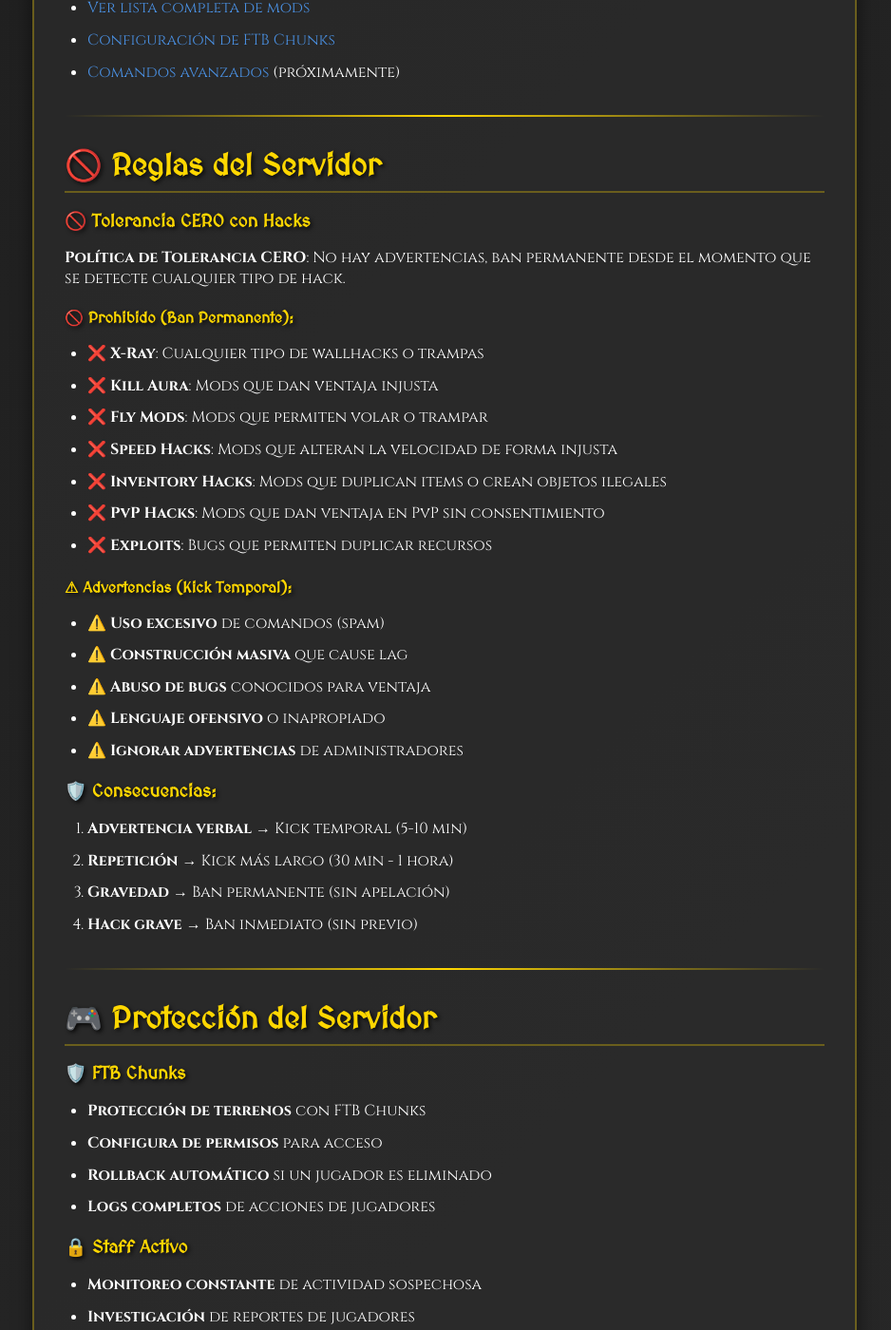
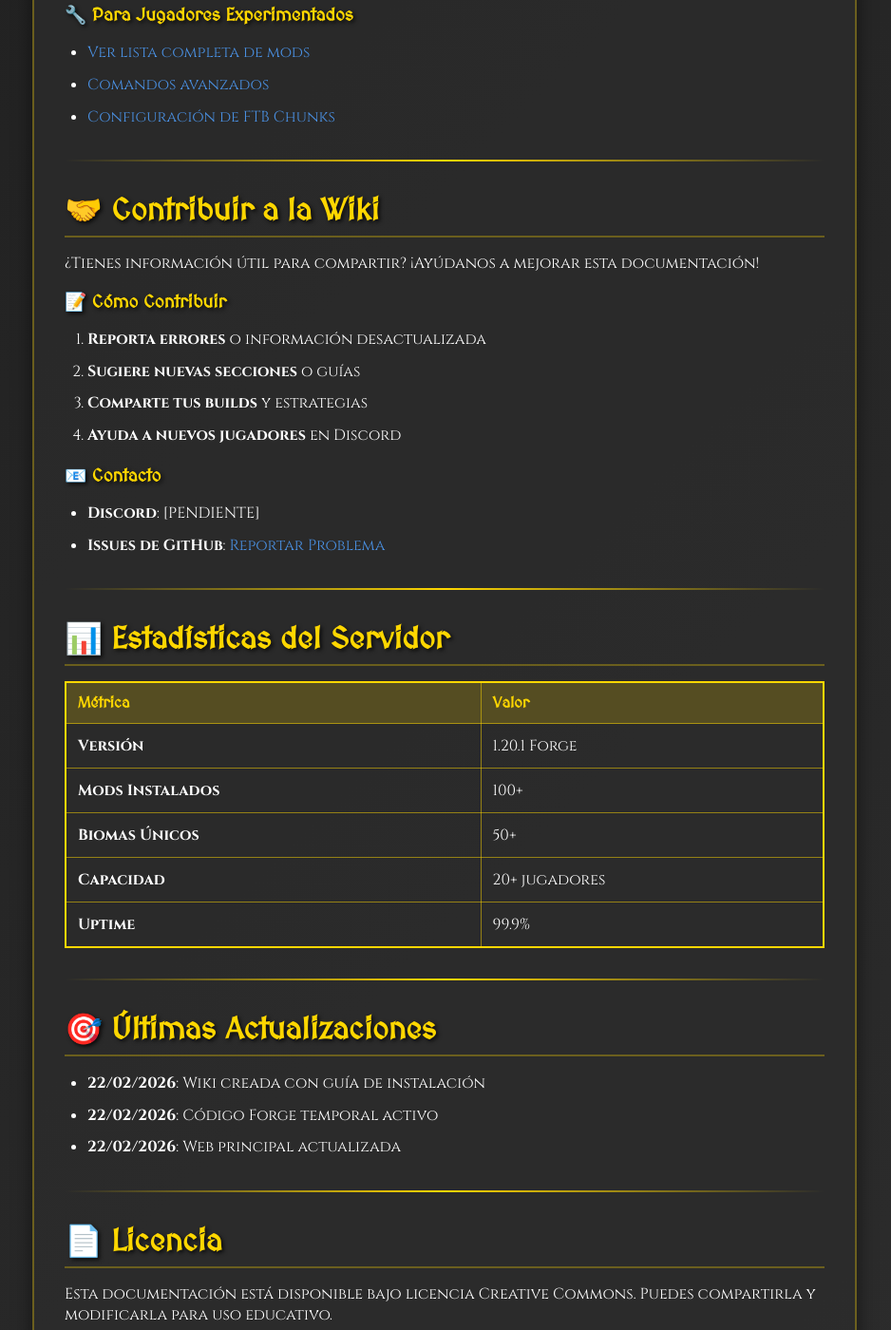
Before and after one commit to evilthork/iberiansmc, a Jekyll site: the page built from index.md, in a window 1280 px wide and 1400 px high, scrolled down 2021 px. Shown: the whole window at 95% size, without its empty margins (172-1110 px from the left). Built offline with Jekyll 4.4.1, drawn with Linux system fonts in a browser that asks for light colours; some of the changed text lies outside the part shown.

```diff
--- a/index.md
+++ b/index.md
@@ -32,9 +33,9 @@
 - **Espacio**: 2GB libres para mods
 
 ### 🔗 Enlaces Importantes
-- **Web Principal**: [evilthork.github.io](https://evilthork.github.io)
+- **Web Principal**: [evilthork.github.io](https://evilthork.github.io/iberiansmc)
 - **IP del Servidor**: `iberians.modded.fun`
-- **Código CurseForge**: `SlK8gJY7` (válido hasta 02/03/2026)
+- **Código Forge**: `SlK8gJY7` (válido hasta 02/03/2026)
 - **Discord**: [PENDIENTE]
 
 ### 🌟 Características Principales
@@ -49,94 +50,31 @@
 ## 🗺️ Navegación Rápida
 
 ### 📦 Para Nuevos Jugadores
-1. [Lee la guía de instalación](guia-instalacion.md)
-2. [Usa el código Forge](guia-instalacion.md#método-1-curseforge-app-recomendado)
+1. [Lee la guía de instalación](guia-instalacion)
+2. [Usa el código CurseForge](guia-instalacion#método-1-curseforge-app-recomendado)
 3. [Conéctate al servidor](iberians.modded.fun)
 4. [Únete a nuestro Discord](#) (próximamente)
 
 ### 🔧 Para Jugadores Experimentados
-- [Ver lista completa de mods](lista-mods.md)
-- [Configuración de FTB Chunks](guia-instalacion.md#ftb-chunks)
-- [Comandos avanzados](#) (próximamente)
+- [Ver lista completa de mods](lista-mods)
+- [Comandos avanzados](comandos)
+- [Configuración de FTB Chunks](guia-instalacion#ftb-chunks)
 
 ---
 
-## 🚫 Reglas del Servidor
+## 🤝 Contribuir a la Wiki
 
-### 🚫 **Tolerancia CERO con Hacks**
-**Política de Tolerancia CERO**: No hay advertencias, ban permanente desde el momento que se detecte cualquier tipo de hack.
+¿Tienes información útil para compartir? ¡Ayúdanos a mejorar esta documentación!
 
-#### 🚫 **Prohibido (Ban Permanente):**
-- ❌ **X-Ray**: Cualquier tipo de wallhacks o trampas
-- ❌ **Kill Aura**: Mods que dan ventaja injusta
-- ❌ **Fly Mods**: Mods que permiten volar o trampar
-- ❌ **Speed Hacks**: Mods que alteran la velocidad de forma injusta
-- ❌ **Inventory Hacks**: Mods que duplican items o crean objetos ilegales
-- ❌ **PvP Hacks**: Mods que dan ventaja en PvP sin consentimiento
-- ❌ **Exploits**: Bugs que permiten duplicar recursos
+### 📝 Cómo Contribuir
+1. **Reporta errores** o información desactualizada
+2. **Sugiere nuevas secciones** o guías
+3. **Comparte tus builds** y estrategias
+4. **Ayuda a nuevos jugadores** en Discord
 
-#### ⚠ **Advertencias (Kick Temporal):**
-- ⚠️ **Uso excesivo** de comandos (spam)
-- ⚠️ **Construcción masiva** que cause lag
-- ⚠️ **Abuso de bugs** conocidos para ventaja
-- ⚠️ **Lenguaje ofensivo** o inapropiado
-- ⚠️ **Ignorar advertencias** de administradores
-
-### 🛡️ **Consecuencias:**
-1. **Advertencia verbal** → Kick temporal (5-10 min)
-2. **Repetición** → Kick más largo (30 min - 1 hora)
-3. **Gravedad** → Ban permanente (sin apelación)
-4. **Hack grave** → Ban inmediato (sin previo)
-
----
-
-## 🎮 Protección del Servidor
-
-### 🛡️ **FTB Chunks**
-- **Protección de terrenos** con FTB Chunks
-- **Configura de permisos** para acceso
-- **Rollback automático** si un jugador es eliminado
-- **Logs completos** de acciones de jugadores
-
-### 🔒 **Staff Activo**
-- **Monitoreo constante** de actividad sospechosa
-- **Investigación** de reportes de jugadores
-- **Aplicación justa** de las reglas
-- **Transparencia** en todas las decisiones
-
----
-
-## 📞 Contacto y Reportes
-
-### 📧 **Reportar Problemas:**
-- **Discord**: [PENDIENTE] (mejor opción)
+### 📧 Contacto
+- **Discord**: [PENDIENTE]
 - **Issues de GitHub**: [Reportar Problema](https://github.com/evilthork/iberiansmc/issues)
-- **Staff en juego**: Usa `/report <mensaje>` para contactar staff
-
-### 🎯 **Reporte Bugs:**
-- **Formato**: Describe el bug claramente
-- **Pasos para reproducirlo**: Incluye comandos exactos
-- **Evidencia**: Screenshots o videos si es visual
-- **Context**: Cuándo y dónde ocurrió
-
----
-
-## 🎯 Compromiso y Diversión
-
-### 🎮 **Juego Limpio**
-- ✅ **Creatividad sin límites** (construye libremente)
-- ✅ **Juego PvP estándar** (sin modificaciones especiales)
-- ✅ **Exploración completa** (sin restricciones)
-- ✅ **Comercio justo** (sin estafas ni engaños)
-
-### 🎮 **Comunidad Respetuosa**
-- ✅ **Respeto entre jugadores**
-- ✅ **Sigue las reglas del servidor**
-- ✅ **Reporta bugs** para mejorar
-
----
-
-**¡Disfruta y diviértete! 🎮✨**
 
 ---
 
@@ -155,9 +93,8 @@
 ## 🎯 Últimas Actualizaciones
 
 - **22/02/2026**: Wiki creada con guía de instalación
-- **22/02/2026**: Código CurseForge temporal activo
+- **22/02/2026**: Código Forge temporal activo
 - **22/02/2026**: Web principal actualizada
-- **22/02/2026**: Política de tolerancia cero con hacks
 
 ---
 
```
Also changed, not shown: other parts of index.md (+1 -0 lines).
